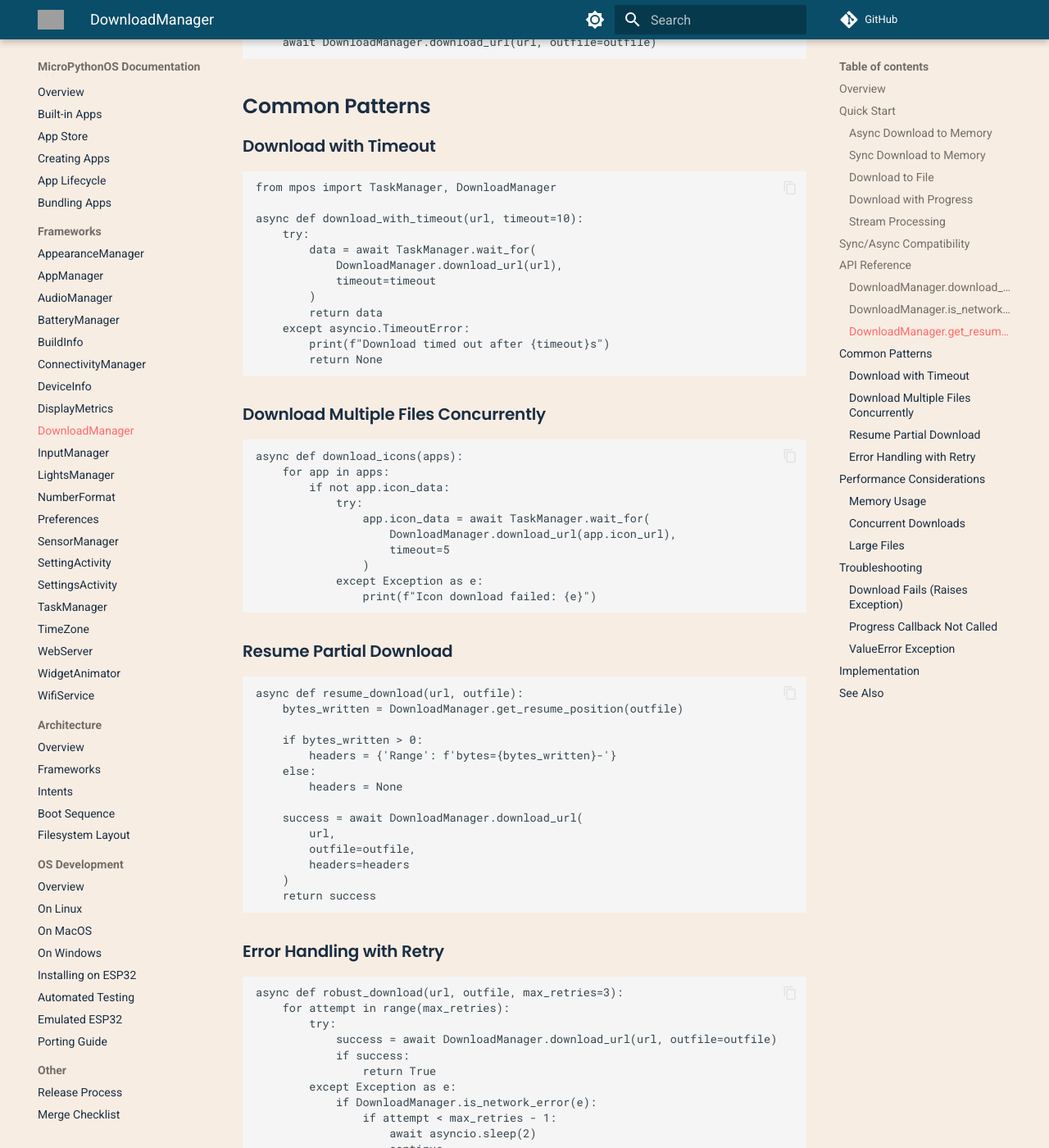
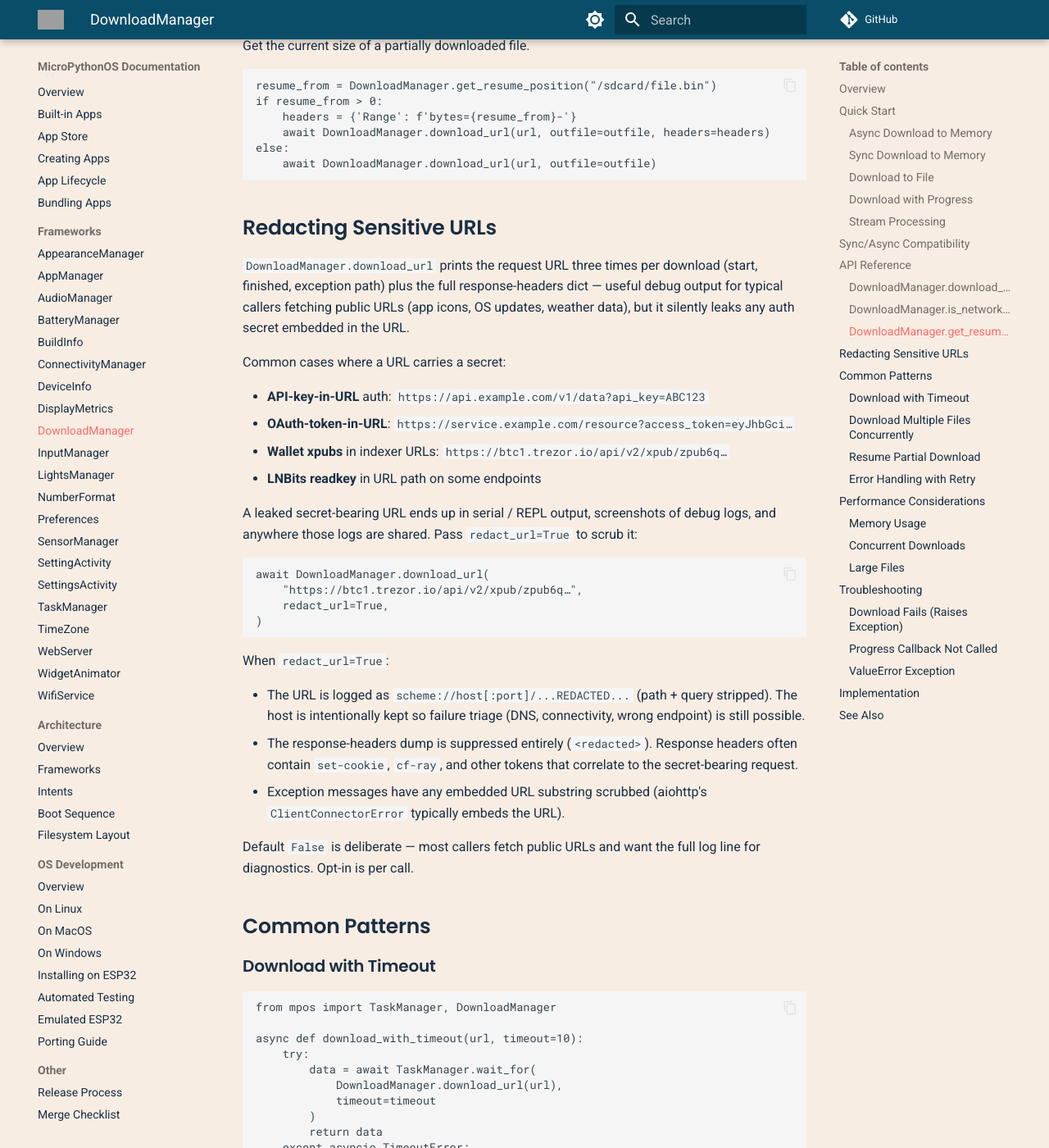
Before and after one commit to MicroPythonOS/docs, an MkDocs documentation site: the page built from docs/frameworks/download-manager.md, in a window 1280 px wide and 1400 px high, scrolled down 3346 px. Shown: the whole window at 82% size. Built offline with MkDocs 1.6.1 and Material for MkDocs 9.7.7, drawn with Linux system fonts in a browser that asks for light colours; comment, search, counter and statistics services are not loaded; some of the changed text lies outside the part shown; grey boxes are pictures that could not be loaded.

Commit message:
DownloadManager: document redact_url kwarg for auth-bearing URLs
Companion to MicroPythonOS#136 (adds the kwarg to DownloadManager.download_url).
Adds a new "Redacting Sensitive URLs" section explaining when callers
should opt in, what gets redacted (URL path/query, response-headers,
exception messages — host kept for failure triage), and why the default
is False (preserves useful debug output for public-URL callers).

Updates the parameters table with the new kwarg.

Co-Authored-By: Claude Opus 4.7 (1M context) <noreply@anthropic.com>

````diff
--- a/docs/frameworks/download-manager.md
+++ b/docs/frameworks/download-manager.md
@@ -85,7 +85,7 @@ This means you can use the same API in both async and sync code without any wrap
 ```python
 def download_url(url, outfile=None, total_size=None,
                  progress_callback=None, chunk_callback=None,
-                 headers=None, speed_callback=None)
+                 headers=None, speed_callback=None, redact_url=False)
 ```
 
 **Note:** This method works in both async and sync contexts. When called from an async function, it returns a coroutine. When called from a sync function, it runs synchronously.
@@ -101,6 +101,7 @@ def download_url(url, outfile=None, total_size=None,
 | `chunk_callback` | async function | Callback for streaming chunks (optional) |
 | `headers` | dict | Custom HTTP headers (optional) |
 | `speed_callback` | async function | Callback for download speed (optional) |
+| `redact_url` | bool | Opt-in: hide the URL in log output when it carries an auth secret in its path or query string. Default `False` keeps existing debug output for public URLs. See [Redacting Sensitive URLs](#redacting-sensitive-urls) below. |
 
 **Returns:**
 - **Memory mode**: `bytes` on success
@@ -143,6 +144,34 @@ if resume_from > 0:
 else:
     await DownloadManager.download_url(url, outfile=outfile)
 ```
+
+## Redacting Sensitive URLs
+
+`DownloadManager.download_url` prints the request URL three times per download (start, finished, exception path) plus the full response-headers dict — useful debug output for typical callers fetching public URLs (app icons, OS updates, weather data), but it silently leaks any auth secret embedded in the URL.
+
+Common cases where a URL carries a secret:
+
+- **API-key-in-URL** auth: `https://api.example.com/v1/data?api_key=ABC123`
+- **OAuth-token-in-URL**: `https://service.example.com/resource?access_token=eyJhbGci…`
+- **Wallet xpubs** in indexer URLs: `https://btc1.trezor.io/api/v2/xpub/zpub6q…`
+- **LNBits readkey** in URL path on some endpoints
+
+A leaked secret-bearing URL ends up in serial / REPL output, screenshots of debug logs, and anywhere those logs are shared. Pass `redact_url=True` to scrub it:
+
+```python
+await DownloadManager.download_url(
+    "https://btc1.trezor.io/api/v2/xpub/zpub6q…",
+    redact_url=True,
+)
+```
+
+When `redact_url=True`:
+
+- The URL is logged as `scheme://host[:port]/...REDACTED...` (path + query stripped). The host is intentionally kept so failure triage (DNS, connectivity, wrong endpoint) is still possible.
+- The response-headers dump is suppressed entirely (`<redacted>`). Response headers often contain `set-cookie`, `cf-ray`, and other tokens that correlate to the secret-bearing request.
+- Exception messages have any embedded URL substring scrubbed (aiohttp's `ClientConnectorError` typically embeds the URL).
+
+Default `False` is deliberate — most callers fetch public URLs and want the full log line for diagnostics. Opt-in is per call.
 
 ## Common Patterns
 
````
